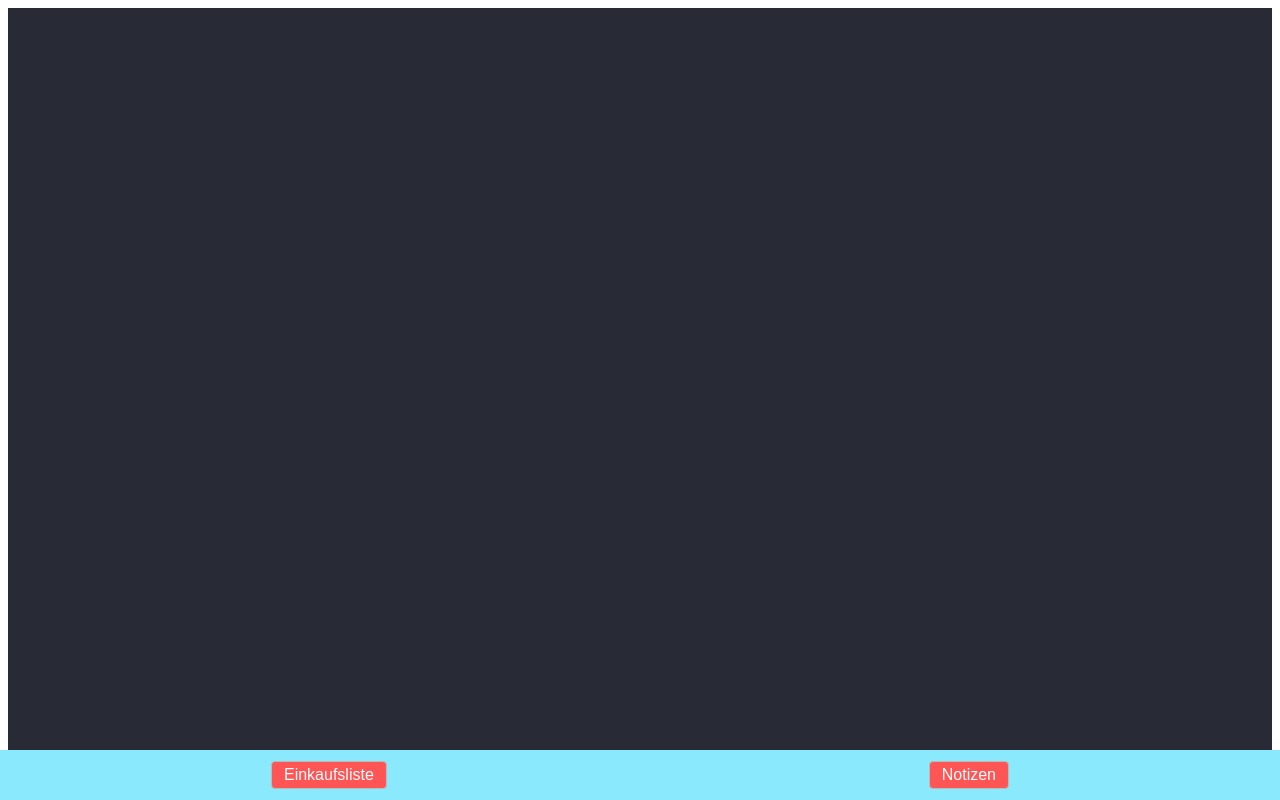
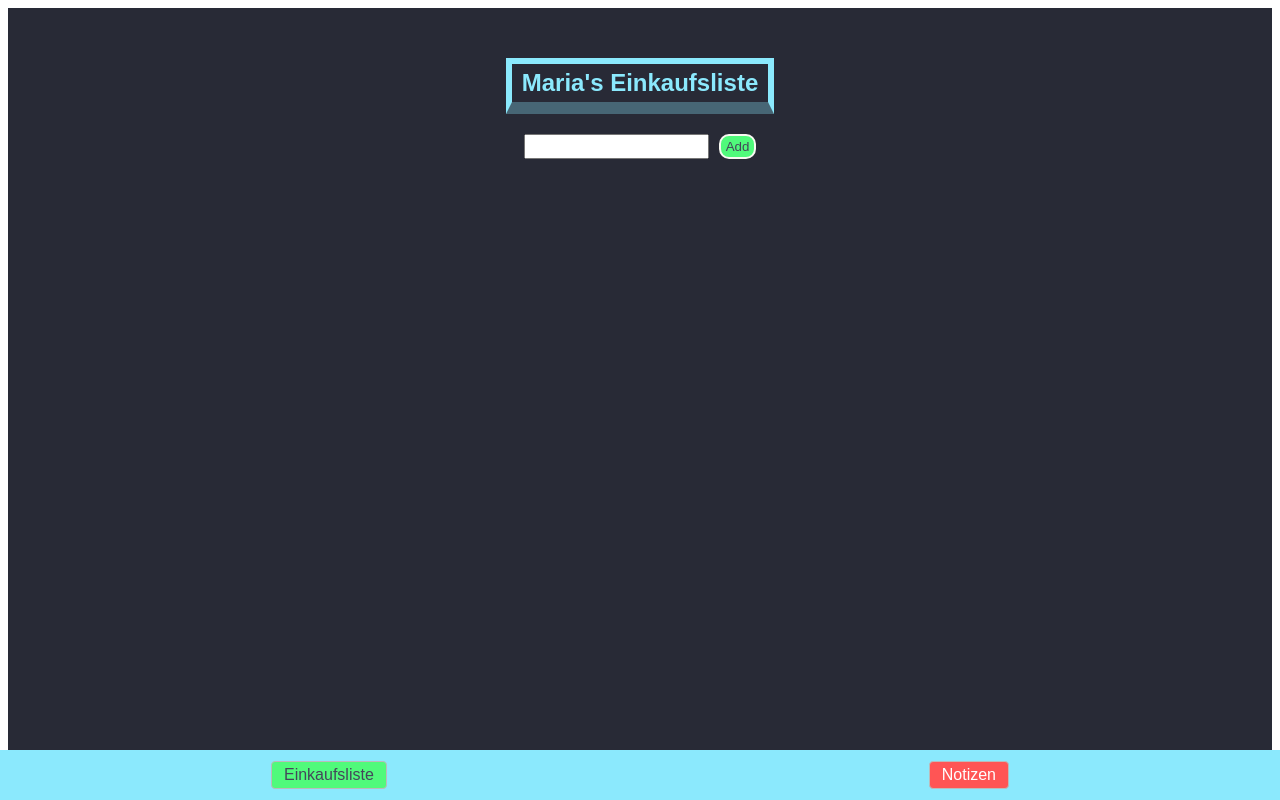
Before and after one commit to Petros-Tsimvris/mariasListe, a React (Create React App) app: page / in a window 1280 px wide. Built offline with nearby package versions, Linux system fonts and the light colour scheme.

Commit message:
fixed typo

```diff
--- a/src/App.js
+++ b/src/App.js
@@ -9,11 +9,11 @@ export default function App() {
   return (
     <div className="App">
       <nav className="NavBar">
-        <LinkButton to="/einkauf">Einkaufsliste</LinkButton>
+        <LinkButton to="/">Einkaufsliste</LinkButton>
         <LinkButton to="/notizen">Notizen</LinkButton>
       </nav>
       <Routes>
-        <Route path="/einkauf" element={<Todo />} />
+        <Route path="/" element={<Todo />} />
         <Route path="/notizen" element={<Notice />} />
       </Routes>
     </div>
```
